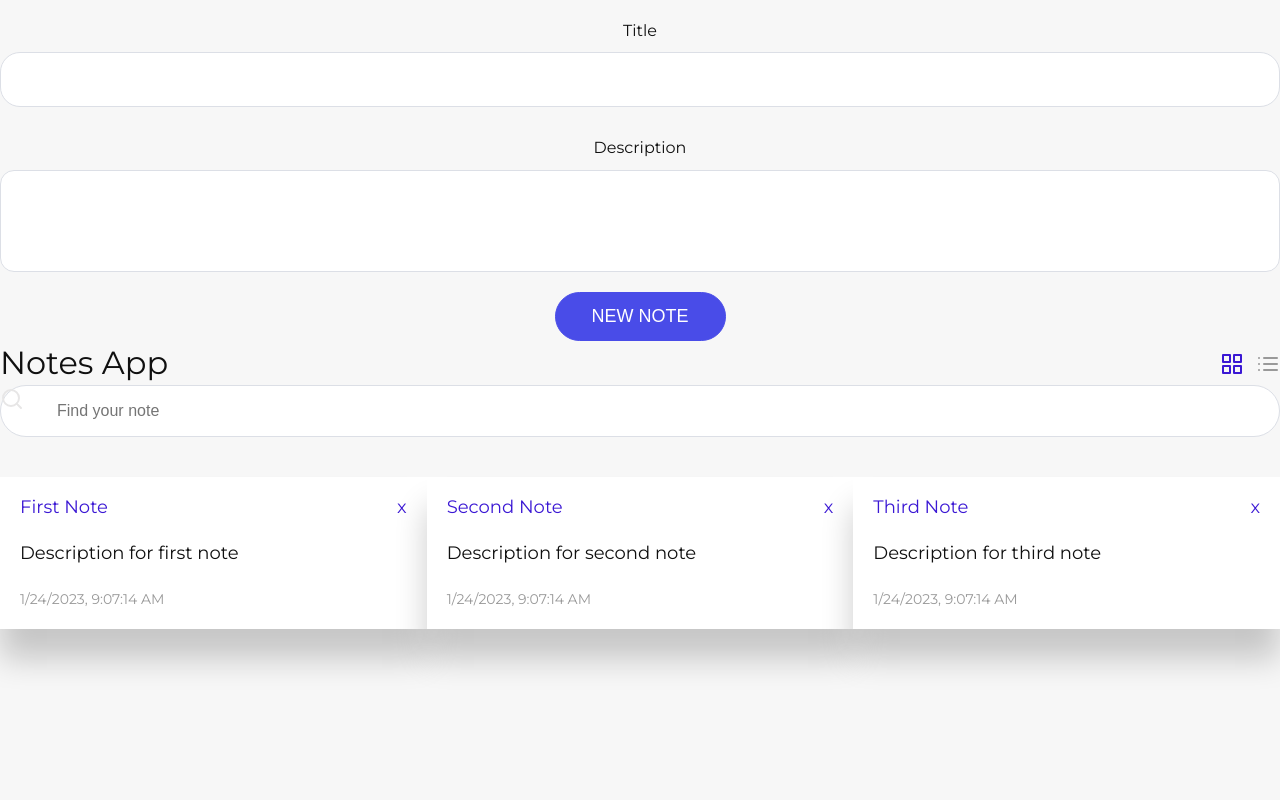
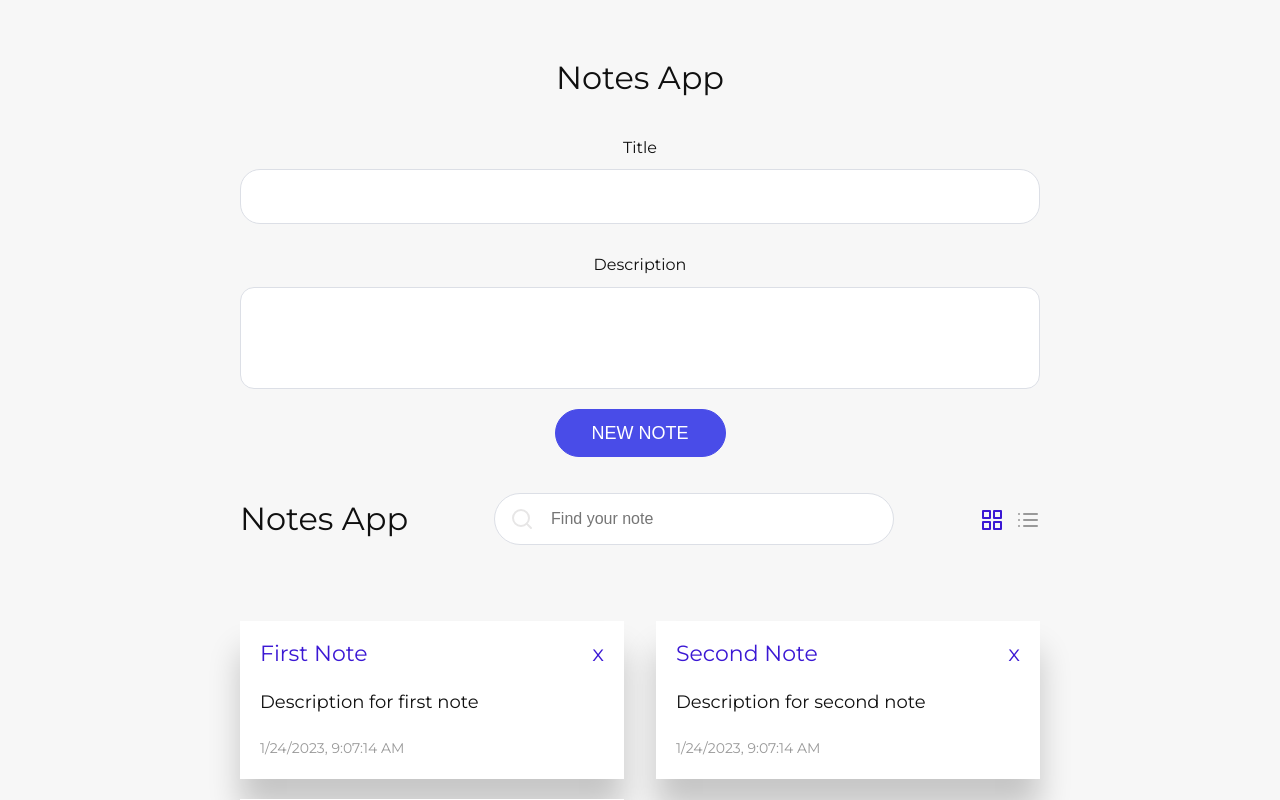
Before and after one commit to neoxanter/vue-notes-base, a Vue app: page / in a window 1280 px wide. Shown: the top 800 px of the page. Built offline with nearby package versions, Linux system fonts and the light colour scheme.

Commit message:
Fixed minor bugs and improved the incorrect display of notes and the search icon

```diff
--- a/src/App.vue
+++ b/src/App.vue
@@ -3,11 +3,25 @@
     <div class="wrapper-content">
       <section>
         <div class="container">
+          <div
+            class="note-header"
+            style="margin: 36px 0; justify-content: center"
+          >
+            <h1>{{ title }}</h1>
+          </div>
+
           <message v-if="message" :message="message" />
           <newNote :note="note" @addNote="addNote" />
 
-          <div class="note-header">
+          <div class="note-header" style="margin: 36px 0">
             <h1>{{ title }}</h1>
+
+            <search
+              :value="search"
+              placeholder="Find your note"
+              @search="search = $event"
+            />
+
             <div class="icons">
               <svg
                 :class="{ active: grid }"
@@ -52,17 +66,7 @@
             </div>
           </div>
 
-          <search
-            :value="search"
-            placeholder="Find your note"
-            @search="search = $event"
-          />
-
           <notes :notes="notesFilter" :grid="grid" @remove="removeNote" />
-
-          <div class="message" v-if="message">
-            <p>{{ message }}</p>
-          </div>
         </div>
       </section>
     </div>
@@ -127,7 +131,7 @@ export default {
   methods: {
     addNote() {
       let { title, descr } = this.note;
-      if (title == "") {
+      if (title === "") {
         this.message = "Title cant`t be blank!";
         return false;
       }
@@ -147,4 +151,8 @@ export default {
 };
 </script>
 
-<style></style>
+<style scoped>
+.container {
+  max-width: 800px;
+}
+</style>
--- a/src/components/Message.vue
+++ b/src/components/Message.vue
@@ -1,6 +1,6 @@
 <template>
   <div class="message">
-    <p>Message - {{ message }}</p>
+    <p>{{ message }}</p>
   </div>
 </template>
 
--- a/src/components/Notes.vue
+++ b/src/components/Notes.vue
@@ -43,7 +43,7 @@ export default {
   display: flex;
   align-items: center;
   justify-content: space-between;
-  font-weight: wrap;
+  flex-wrap: wrap;
   padding: 40px 0;
 }
 
@@ -55,7 +55,7 @@ export default {
   box-shadow: 0 30px 30px rgba(0, 0, 0, 0.2);
   transition: all 0.25s cubic-bezier(0.02, 0.01, 0.47, 1);
   &:hover {
-    box-shadow: 0 30px 30px rgba(0, 0, 0, 0.4);
+    box-shadow: 0 30px 30px rgba(0, 0, 0, 0.04);
     transform: translate(0, -6px);
     transition-delay: 0s !important;
   }
@@ -73,7 +73,7 @@ export default {
     font-size: 32px;
   }
   p {
-    font-style: 22px;
+    font-size: 22px;
     color: rgb(59, 24, 212);
   }
 
@@ -101,7 +101,6 @@ export default {
   p {
     margin: 20px 0;
   }
-
   span {
     font-size: 14px;
     color: #999;
--- a/src/components/Search.vue
+++ b/src/components/Search.vue
@@ -1,7 +1,7 @@
 <template>
   <div class="wrapper-search">
-    <div class="search-icon">
-      <div class="search">
+    <div class="search">
+      <div class="search-icon">
         <svg
           xmlns="http://www.w3.org/2000/svg"
           width="24"
```
